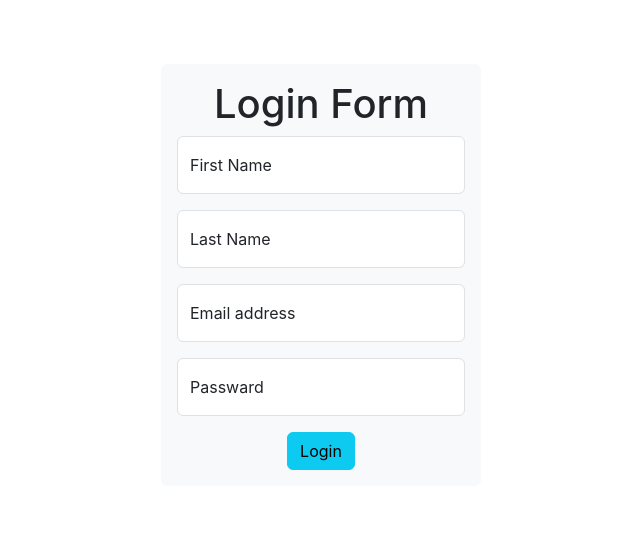
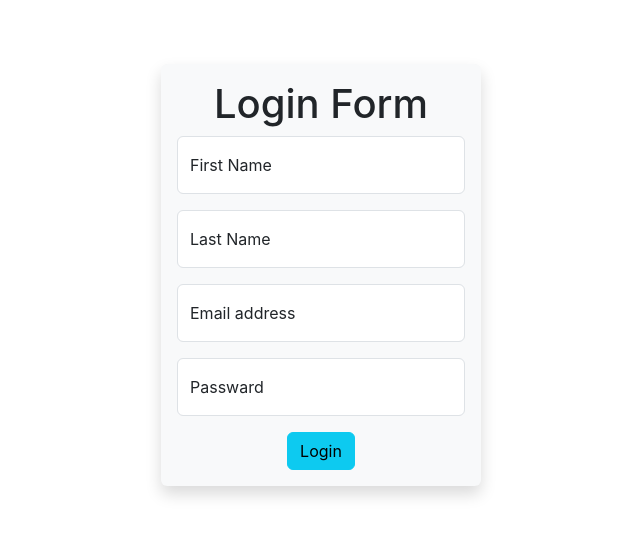
Before and after one commit to Nenavathnaresh/Reactapp, a React (Create React App) app: page / in a window 1280 px wide. Shown: the top 536 px of the page, without its empty margins (319-959 px from the left). Built offline with nearby package versions, Linux system fonts and the light colour scheme.

Commit message:
added shadow

```diff
--- a/src/StudentDetails.jsx
+++ b/src/StudentDetails.jsx
@@ -29,7 +29,7 @@ function StudentDetails() {
 
     return (
         <div>
-            <form onSubmit={formik.handleSubmit} className="w-25 text-center bg-light rounded p-3">
+            <form onSubmit={formik.handleSubmit} className="w-25 text-center bg-light rounded shadow p-3">
                 <h1>Login Form</h1>
                 <div className="form-floating mb-3">
                     <input className={formik.touched.firstname&& formik.errors.firstname?('form-control is-invalid'):('form-control')} type="text" name="firstname" id="fn" placeholder="firstname" onChange={formik.handleChange} onBlur={formik.handleBlur}/>
```
